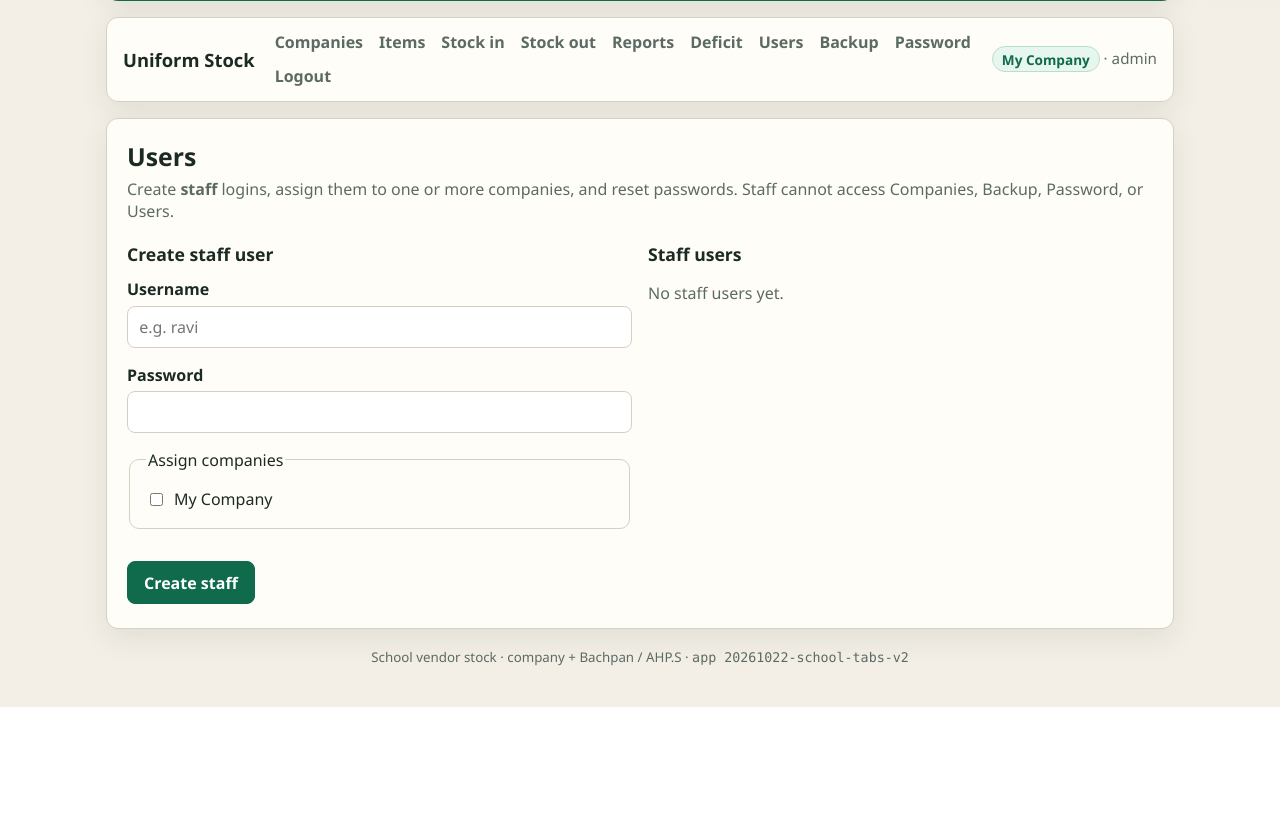
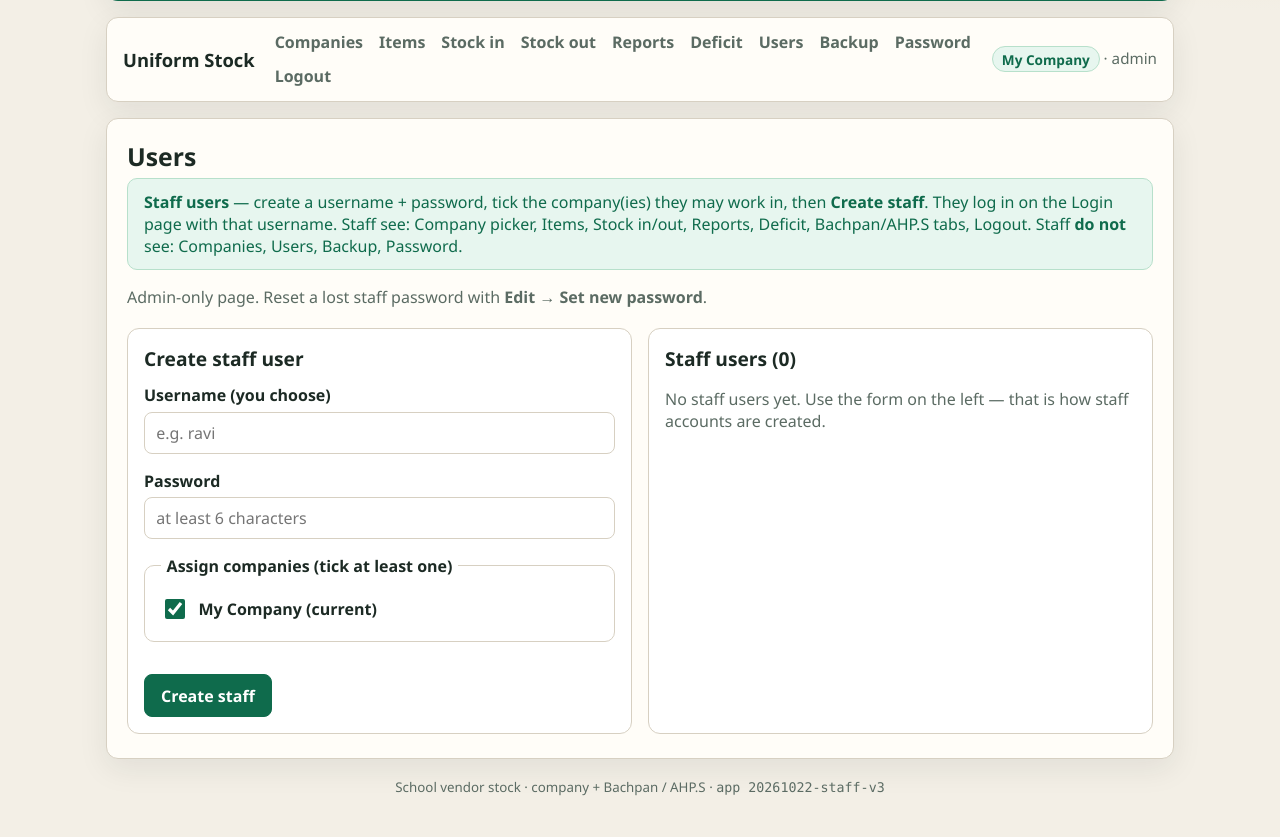
Before and after one commit to Amitahps/Uniform-Stock, a PHP site: page /users.php in a window 1280 px wide. Shown: the part 189-1026 px from the top of the page. Before the commit the page ends 896 px from the top, so only its background shows below. Run offline with PHP 8.4, Linux system fonts and the light colour scheme; the visitor is signed in with stand-in values (Sample User, id 1).

Commit message:
Clarify staff Users flow and bump deploy version to staff-v3
Make create-staff + company assignment obvious on Users, add dashboard
and login hints, default-check current company, verify role schema on
check.php, and bump US_APP_VERSION so Hostinger proves the deploy.

Co-authored-by: Amitahps <Amitahps@users.noreply.github.com>

```diff
--- a/assets/style.css
+++ b/assets/style.css
@@ -88,6 +88,17 @@ button.school-tab-btn.is-active {
   background: var(--accent); color: var(--accent-ink); border-color: var(--accent);
 }
 .app-version { font-family: ui-monospace, SFMono-Regular, Menlo, Consolas, monospace; }
+.assign-box {
+  border: 1px solid var(--line); border-radius: 10px; padding: 0.75rem 1rem; margin: 0;
+}
+.assign-box legend { font-weight: 700; padding: 0 0.35rem; }
+.assign-row {
+  display: flex; align-items: center; gap: 0.65rem;
+  font-weight: 600; margin: 0.45rem 0; cursor: pointer;
+}
+.assign-row input[type="checkbox"] {
+  width: 1.25rem; height: 1.25rem; flex-shrink: 0; accent-color: var(--accent);
+}
 .row-actions { display: flex; flex-wrap: wrap; gap: 0.4rem; align-items: center; }
 .danger-btn { color: var(--danger) !important; border-color: #f0c2c2 !important; }
 
--- a/includes/config.php
+++ b/includes/config.php
@@ -3,7 +3,7 @@ declare(strict_types=1);
 
 define('US_APP_NAME', 'Uniform Stock');
 /** Bump when shipping UI/feature changes — shown on check.php + footer to verify Hostinger deploy. */
-define('US_APP_VERSION', '20261022-school-tabs-v2');
+define('US_APP_VERSION', '20261022-staff-v3');
 define('US_SESSION_NAME', 'uniform_stock_sess');
 define('US_DEFICIT_THRESHOLD', 5);
 define('US_DEFAULT_USER', 'admin');
--- a/users.php
+++ b/users.php
@@ -17,6 +17,7 @@ if ($editUser && ($editUser['role'] ?? '') !== 'staff') {
 $editCompanyIds = $editUser ? us_user_company_ids($pdo, (int) $editUser['id']) : [];
 
 $allCompanies = us_list_companies($pdo);
+$currentCompanyId = us_current_company_id();
 
 if ($_SERVER['REQUEST_METHOD'] === 'POST') {
     $action = (string) ($_POST['action'] ?? '');
@@ -26,13 +27,22 @@ if ($_SERVER['REQUEST_METHOD'] === 'POST') {
             if (!is_array($companyIds)) {
                 $companyIds = [];
             }
+            // If none checked but only one company exists, assign it.
+            if ($companyIds === [] && count($allCompanies) === 1) {
+                $companyIds = [(int) $allCompanies[0]['id']];
+            }
+            $username = trim((string) ($_POST['username'] ?? ''));
             us_create_staff_user(
                 $pdo,
-                (string) ($_POST['username'] ?? ''),
+                $username,
                 (string) ($_POST['password'] ?? ''),
                 $companyIds
             );
-            us_flash_set('ok', 'Staff user created.');
+            us_flash_set(
+                'ok',
+                'Staff user "' . $username . '" created. Log out, then sign in as that username to test. '
+                . 'Staff will not see Companies, Users, Backup, or Password.'
+            );
             header('Location: ' . us_url('users.php'));
             exit;
         }
@@ -44,13 +54,15 @@ if ($_SERVER['REQUEST_METHOD'] === 'POST') {
             }
             us_update_staff_assignments($pdo, $uid, $companyIds);
             us_flash_set('ok', 'Company assignments updated.');
-            header('Location: ' . us_url('users.php'));
+            header('Location: ' . us_url('users.php?edit=' . $uid));
             exit;
         }
         if ($action === 'reset_password') {
             $uid = (int) ($_POST['user_id'] ?? 0);
+            $target = us_get_user($pdo, $uid);
             us_reset_user_password($pdo, $uid, (string) ($_POST['password'] ?? ''));
-            us_flash_set('ok', 'Password reset.');
+            $name = $target['username'] ?? ('#' . $uid);
+            us_flash_set('ok', 'Password reset for "' . $name . '". Give them the new password securely.');
             header('Location: ' . us_url('users.php?edit=' . $uid));
             exit;
         }
@@ -63,7 +75,7 @@ if ($_SERVER['REQUEST_METHOD'] === 'POST') {
         }
     } catch (Throwable $e) {
         $error = $e->getMessage();
-        if ($action === 'update_assignments' || $action === 'reset_password') {
+        if (in_array($action, ['update_assignments', 'reset_password'], true)) {
             $editId = (int) ($_POST['user_id'] ?? 0);
             $editUser = $editId > 0 ? us_get_user($pdo, $editId) : null;
             if ($editUser && ($editUser['role'] ?? '') === 'staff') {
@@ -82,46 +94,51 @@ $school = us_current_school();
 
 us_header('Users', $user, $company, $school);
 ?>
+<div class="flash flash-ok" style="margin-bottom:1rem">
+  <strong>Staff users</strong> — create a username + password, tick the company(ies) they may work in, then
+  <strong>Create staff</strong>. They log in on the Login page with that username.
+  Staff see: Company picker, Items, Stock in/out, Reports, Deficit, Bachpan/AHP.S tabs, Logout.
+  Staff <strong>do not</strong> see: Companies, Users, Backup, Password.
+</div>
 <p class="lead">
-  Create <strong>staff</strong> logins, assign them to one or more companies, and reset passwords.
-  Staff cannot access Companies, Backup, Password, or Users.
+  Admin-only page. Reset a lost staff password with <strong>Edit → Set new password</strong>.
 </p>
 <?php if ($error !== ''): ?>
   <div class="flash flash-error"><?= us_h($error) ?></div>
 <?php endif; ?>
 
 <?php if ($editUser): ?>
-<section style="margin-bottom:1.5rem;padding:1rem;border:1px solid var(--line);border-radius:12px;background:#fff">
-  <h2 style="font-size:1.1rem;margin:0 0 0.75rem">Edit <?= us_h($editUser['username']) ?></h2>
+<section style="margin-bottom:1.5rem;padding:1rem;border:2px solid var(--accent);border-radius:12px;background:#fff">
+  <h2 style="font-size:1.2rem;margin:0 0 0.75rem">Edit staff: <?= us_h($editUser['username']) ?></h2>
   <form method="post" class="grid" style="margin-bottom:1.25rem">
     <input type="hidden" name="action" value="update_assignments">
     <input type="hidden" name="user_id" value="<?= (int) $editUser['id'] ?>">
-    <fieldset style="border:1px solid var(--line);border-radius:10px;padding:0.75rem 1rem">
-      <legend>Assigned companies</legend>
+    <fieldset class="assign-box">
+      <legend>Assigned companies (required)</legend>
       <?php if ($allCompanies === []): ?>
-        <p class="muted">Create a company first.</p>
+        <p class="muted">Create a company first on the Companies page.</p>
       <?php else: ?>
         <?php foreach ($allCompanies as $c): ?>
-          <label style="font-weight:500;display:flex;gap:0.5rem;align-items:center;margin:0.35rem 0">
+          <label class="assign-row">
             <input type="checkbox" name="company_ids[]" value="<?= (int) $c['id'] ?>"
-              <?= in_array((int) $c['id'], $editCompanyIds, true) ? 'checked' : '' ?>
-              style="width:auto">
-            <?= us_h($c['name']) ?>
+              <?= in_array((int) $c['id'], $editCompanyIds, true) ? 'checked' : '' ?>>
+            <span><?= us_h($c['name']) ?></span>
           </label>
         <?php endforeach; ?>
       <?php endif; ?>
     </fieldset>
     <div class="actions">
       <button type="submit">Save assignments</button>
-      <a class="btn secondary" href="<?= us_h(us_url('users.php')) ?>">Done</a>
+      <a class="btn secondary" href="<?= us_h(us_url('users.php')) ?>">Back to list</a>
     </div>
   </form>
   <form method="post" class="grid" style="max-width:420px">
     <input type="hidden" name="action" value="reset_password">
     <input type="hidden" name="user_id" value="<?= (int) $editUser['id'] ?>">
     <div>
-      <label for="password">Reset password</label>
-      <input id="password" name="password" type="password" required minlength="6" autocomplete="new-password">
+      <label for="password">New password (reset)</label>
+      <input id="password" name="password" type="password" required minlength="6" autocomplete="new-password"
+             placeholder="at least 6 characters">
     </div>
     <div class="actions">
       <button type="submit">Set new password</button>
@@ -131,27 +148,39 @@ us_header('Users', $user, $company, $school);
 <?php endif; ?>
 
 <section class="grid grid-2">
-  <div>
-    <h2 style="font-size:1.1rem;margin:0 0 0.75rem">Create staff user</h2>
+  <div style="padding:1rem;border:1px solid var(--line);border-radius:12px;background:#fff">
+    <h2 style="font-size:1.2rem;margin:0 0 0.75rem">Create staff user</h2>
     <form method="post" class="grid">
       <input type="hidden" name="action" value="create">
       <div>
-        <label for="username">Username</label>
-        <input id="username" name="username" required autocomplete="off" placeholder="e.g. ravi">
+        <label for="username">Username (you choose)</label>
+        <input id="username" name="username" required autocomplete="off" placeholder="e.g. ravi"
+               value="<?= us_h((string) ($_POST['username'] ?? '')) ?>">
       </div>
       <div>
         <label for="new_password">Password</label>
-        <input id="new_password" name="password" type="password" required minlength="6" autocomplete="new-password">
+        <input id="new_password" name="password" type="password" required minlength="6" autocomplete="new-password"
+               placeholder="at least 6 characters">
       </div>
-      <fieldset style="border:1px solid var(--line);border-radius:10px;padding:0.75rem 1rem">
-        <legend>Assign companies</legend>
+      <fieldset class="assign-box">
+        <legend>Assign companies (tick at least one)</legend>
         <?php if ($allCompanies === []): ?>
-          <p class="muted">Create a company first on the Companies page.</p>
+          <p class="muted">Create a company first on the Companies page, then return here.</p>
         <?php else: ?>
-          <?php foreach ($allCompanies as $c): ?>
-            <label style="font-weight:500;display:flex;gap:0.5rem;align-items:center;margin:0.35rem 0">
-              <input type="checkbox" name="company_ids[]" value="<?= (int) $c['id'] ?>" style="width:auto">
-              <?= us_h($c['name']) ?>
+          <?php foreach ($allCompanies as $c):
+              $cid = (int) $c['id'];
+              $checked = false;
+              if ($_SERVER['REQUEST_METHOD'] === 'POST' && (string) ($_POST['action'] ?? '') === 'create') {
+                  $posted = $_POST['company_ids'] ?? [];
+                  $checked = is_array($posted) && in_array((string) $cid, array_map('strval', $posted), true);
+              } else {
+                  // Default: current company, or the only company.
+                  $checked = ($currentCompanyId === $cid) || count($allCompanies) === 1;
+              }
+          ?>
+            <label class="assign-row">
+              <input type="checkbox" name="company_ids[]" value="<?= $cid ?>" <?= $checked ? 'checked' : '' ?>>
+              <span><?= us_h($c['name']) ?><?= $currentCompanyId === $cid ? ' (current)' : '' ?></span>
             </label>
           <?php endforeach; ?>
         <?php endif; ?>
@@ -161,10 +190,10 @@ us_header('Users', $user, $company, $school);
       </div>
     </form>
   </div>
-  <div>
-    <h2 style="font-size:1.1rem;margin:0 0 0.75rem">Staff users</h2>
+  <div style="padding:1rem;border:1px solid var(--line);border-radius:12px;background:#fff">
+    <h2 style="font-size:1.2rem;margin:0 0 0.75rem">Staff users (<?= count($staff) ?>)</h2>
     <?php if ($staff === []): ?>
-      <p class="muted">No staff users yet.</p>
+      <p class="muted">No staff users yet. Use the form on the left — that is how staff accounts are created.</p>
     <?php else: ?>
       <table>
         <thead>
@@ -181,10 +210,10 @@ us_header('Users', $user, $company, $school);
               }
           ?>
             <tr>
-              <td><?= us_h($s['username']) ?></td>
+              <td><strong><?= us_h($s['username']) ?></strong></td>
               <td class="muted"><?= us_h($names === [] ? '—' : implode(', ', $names)) ?></td>
               <td class="row-actions">
-                <a class="btn secondary" href="<?= us_h(us_url('users.php?edit=' . (int) $s['id'])) ?>">Edit</a>
+                <a class="btn secondary" href="<?= us_h(us_url('users.php?edit=' . (int) $s['id'])) ?>">Edit / reset password</a>
                 <form method="post" style="display:inline" onsubmit="return confirm('Delete staff user <?= us_h($s['username']) ?>?');">
                   <input type="hidden" name="action" value="delete">
                   <input type="hidden" name="user_id" value="<?= (int) $s['id'] ?>">
```
Also changed, not shown: check.php (+19 -2 lines), index.php (+14 -0 lines), login.php (+12 -3 lines), README.md.
